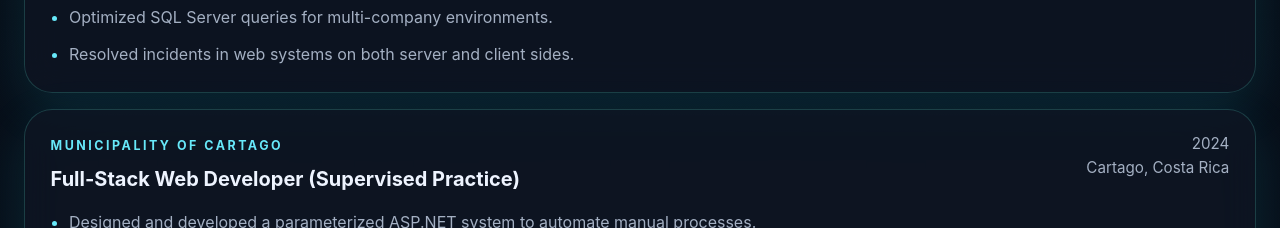
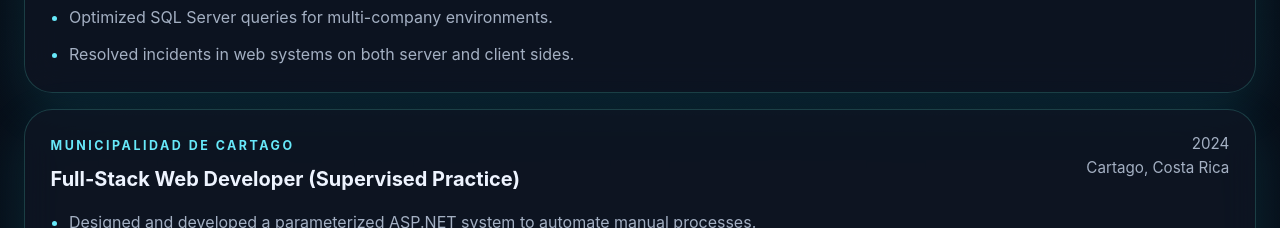
Before and after one commit to KeironClaudel/keiron-portfolio, a React (Vite) app: page / in a window 1280 px wide. Shown: the part 1240-1468 px from the top of the page. Built offline with nearby package versions, Linux system fonts and the light colour scheme.

Commit message:
fix: renamed government entity to its official name on english i18n

```diff
--- a/src/i18n.js
+++ b/src/i18n.js
@@ -144,7 +144,7 @@
       "Relevant professional experience in development and system optimization.",
     experienceCompanyGmao: "GMAOLinx Central America",
     experienceRoleGmao: "Backend Web Developer (Internship)",
-    experienceCompanyMuni: "Municipality of Cartago",
+    experienceCompanyMuni: "Municipalidad de Cartago",
     experienceRoleMuni: "Full-Stack Web Developer (Supervised Practice)",
     experiencePeriod2024: "2024",
     experienceLocationCartago: "Cartago, Costa Rica",
```
